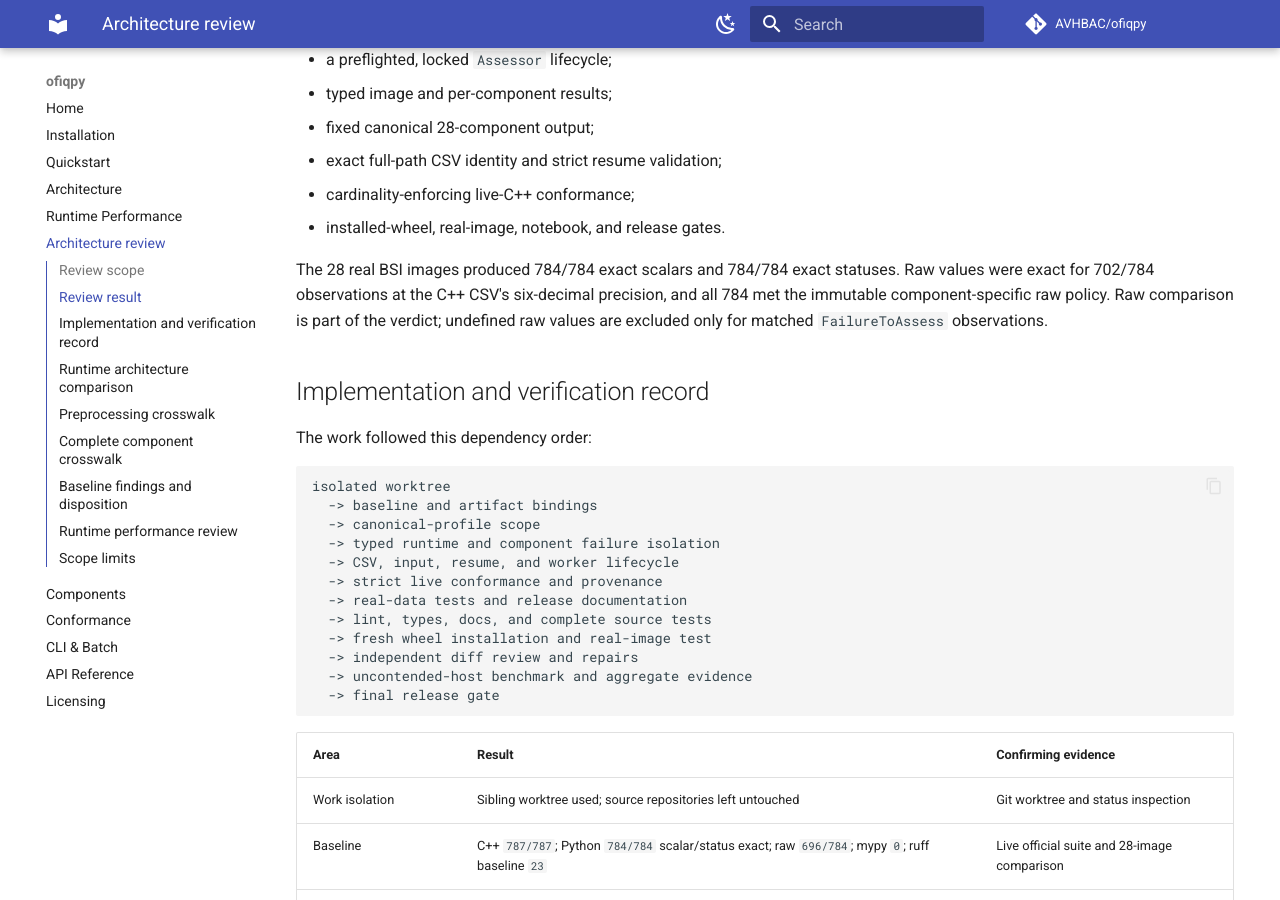
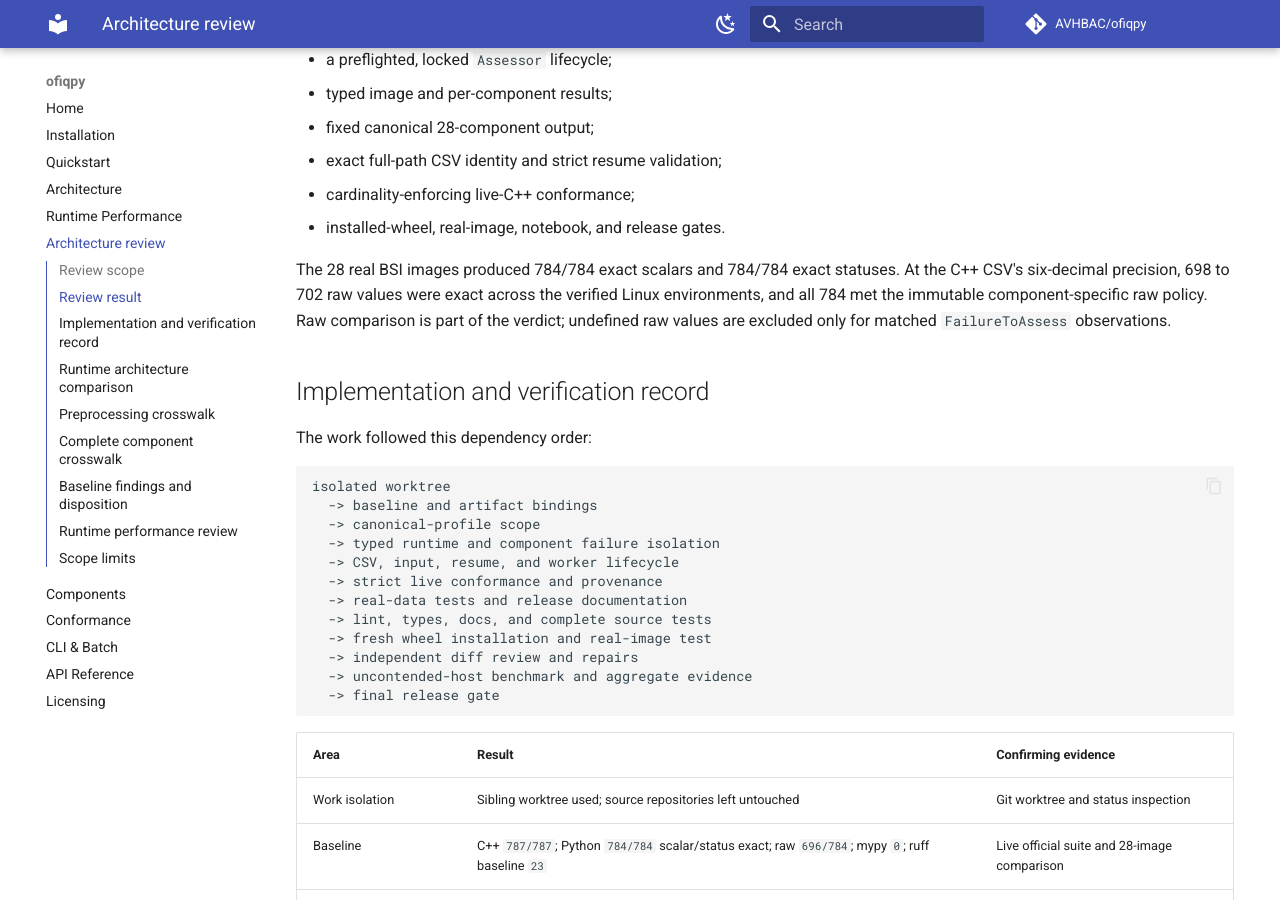
Before and after one commit to AVHBAC/ofiqpy, an MkDocs documentation site: the page built from docs/review.md, in a window 1280 px wide and 900 px high, scrolled down 695 px. Built offline with MkDocs 1.6.1 and Material for MkDocs 9.7.7, drawn with Linux system fonts in a browser that asks for light colours; comment, search, counter and statistics services are not loaded.

Commit message:
Treat raw exactness as a conformance diagnostic

```diff
--- a/docs/review.md
+++ b/docs/review.md
@@ -31,10 +31,11 @@ Version 0.2.0 uses a smaller contract that can be checked directly:
 - cardinality-enforcing live-C++ conformance;
 - installed-wheel, real-image, notebook, and release gates.
 
-The 28 real BSI images produced 784/784 exact scalars and 784/784 exact statuses. Raw
-values were exact for 702/784 observations at the C++ CSV's six-decimal precision, and all
-784 met the immutable component-specific raw policy. Raw comparison is part of the verdict;
-undefined raw values are excluded only for matched `FailureToAssess` observations.
+The 28 real BSI images produced 784/784 exact scalars and 784/784 exact statuses. At the C++
+CSV's six-decimal precision, 698 to 702 raw values were exact across the verified Linux
+environments, and all 784 met the immutable component-specific raw policy. Raw comparison
+is part of the verdict; undefined raw values are excluded only for matched
+`FailureToAssess` observations.
 
 ## Implementation and verification record
 
```
Also changed, not shown: CHANGELOG.md (+3 -2 lines), README.md (+5 -3 lines), docs/conformance.md (+4 -2 lines), docs/index.md (+3 -2 lines), 1 other file.
